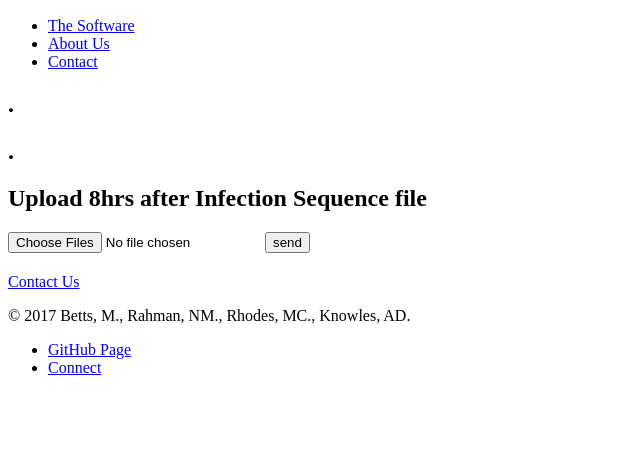
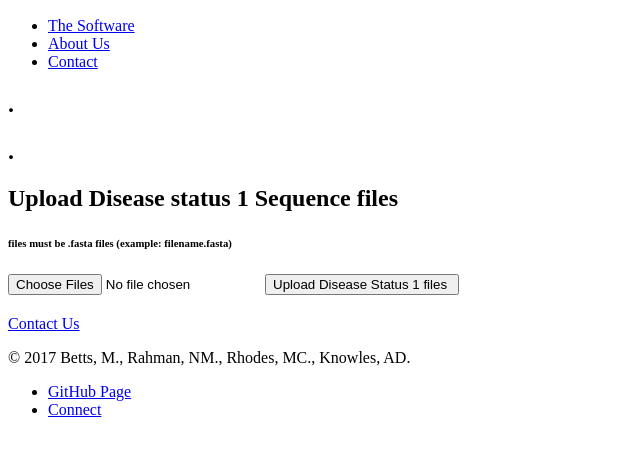
Before and after one commit to Melon-Heads/Melonomics, a Flask app: template app/templates/upload2.html in a window 1280 px wide. Shown: the part 161-617 px from the top of the page, without its empty margins (0-640 px from the left). Run offline with Flask 2, Linux system fonts and the light colour scheme; the template is opened without the code that fills it, so the values that code supplies are empty; some libraries are stand-ins or nearby versions.

Commit message:
updated template

```diff
--- a/app/templates/upload2.html
+++ b/app/templates/upload2.html
@@ -9,13 +9,14 @@
 <html lang="en">
 <head>
     <meta charset="UTF-8">
-    <title>Upload</title>
+    <title>Upload_2</title>
 </head>
 <body>
-<h1>Upload 8hrs after Infection Sequence file</h1>
+<h2>Upload Disease status 1 Sequence files</h2>
+<h6>files must be .fasta files (example: filename.fasta)</h6>
 <form id="upload-form" action="{{ url_for('upload_2') }}" method="POST" enctype="multipart/form-data">
     <input type="file" name="file" accept="file" multiple>
-    <input type="submit" value="send">
+    <input type="submit" value="Upload Disease Status 1 files ">
 </form>
 </body>
 </html>
```
